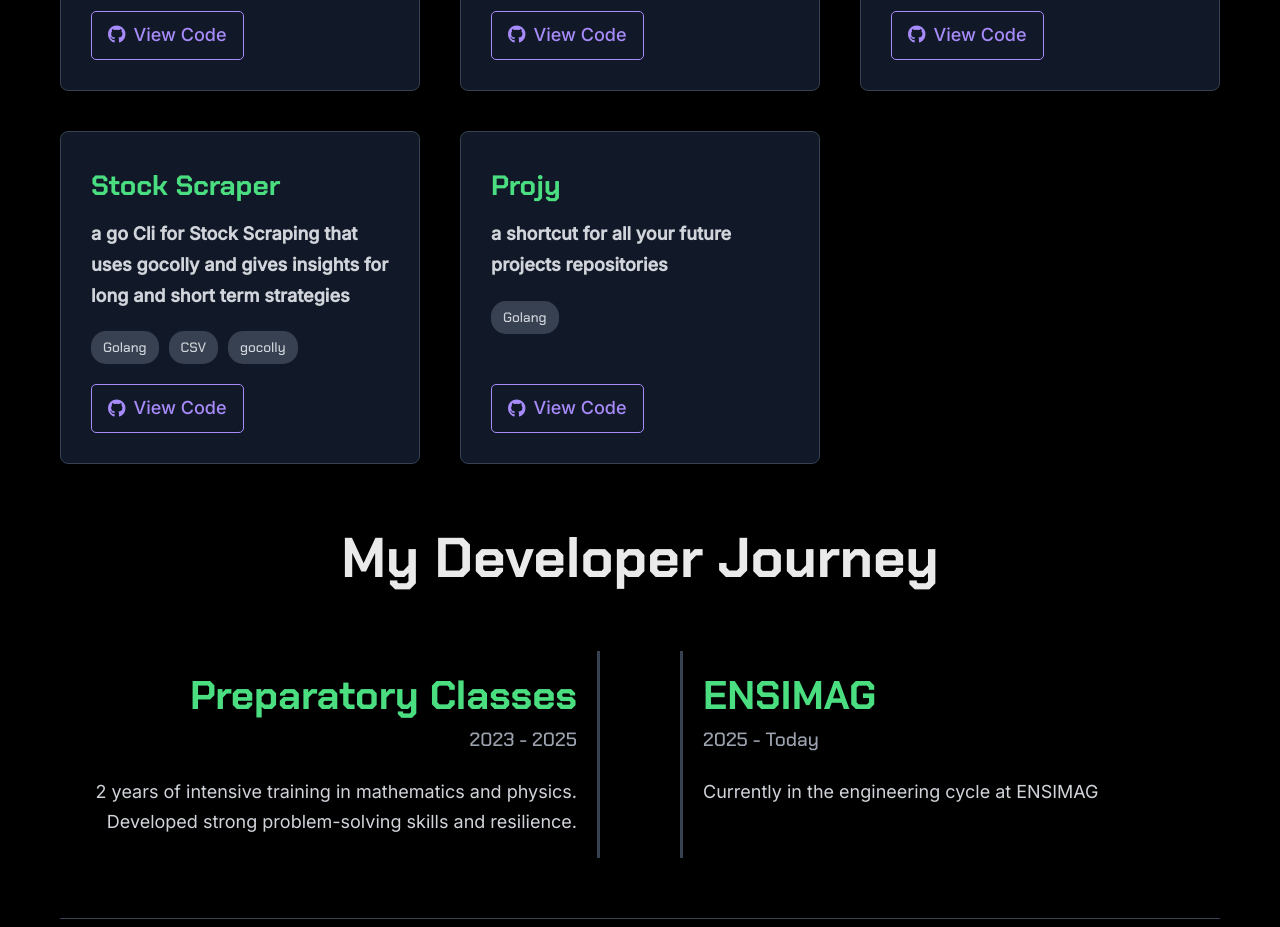
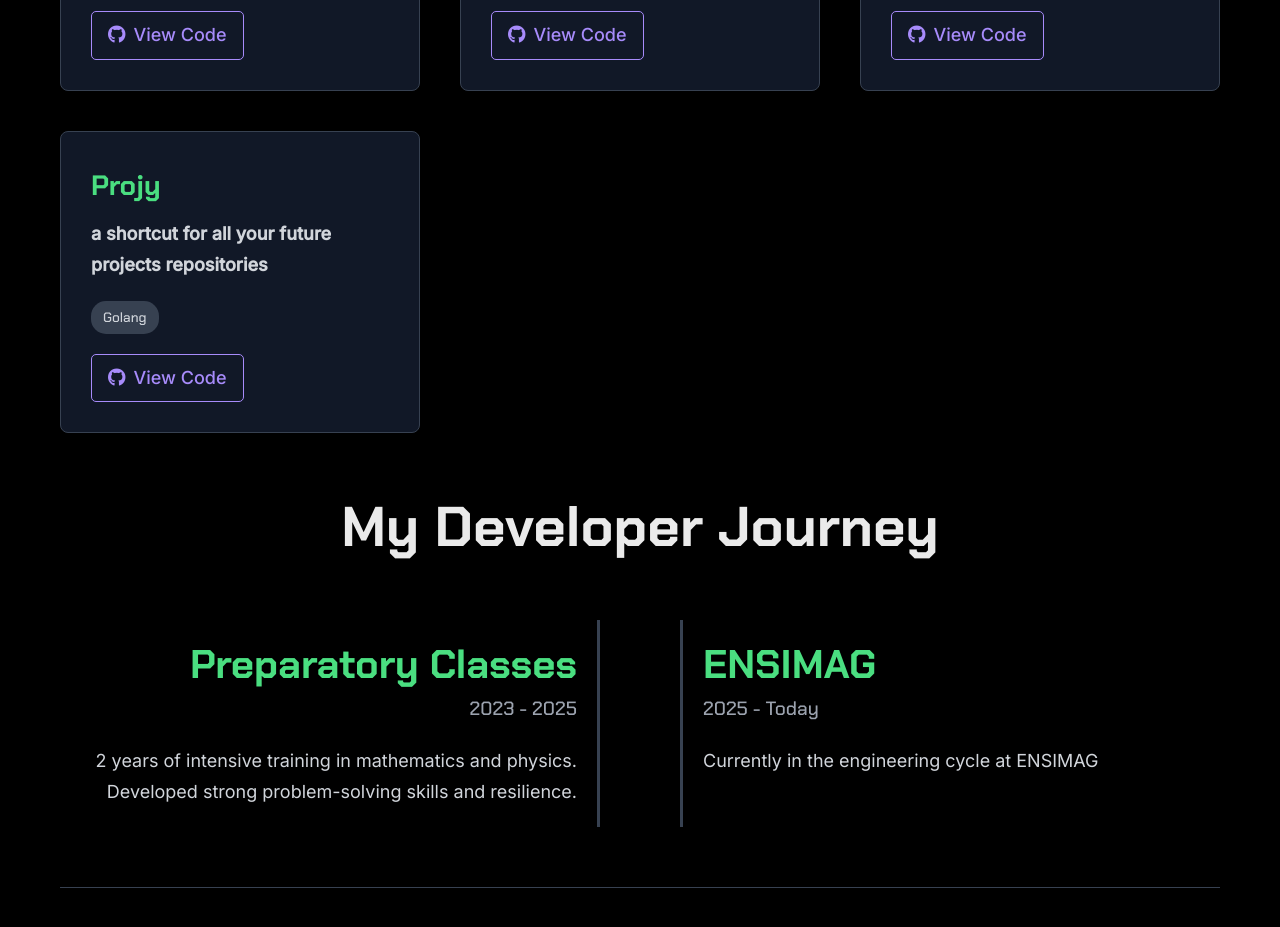
Before and after one commit to hamzajer/webpage, a plain HTML site: page index.html in a window 1280 px wide. Shown: the part 1140-2067 px from the top of the page. Drawn offline with Linux system fonts and the light colour scheme.

Commit message:
changes in projects

```diff
--- a/index.html
+++ b/index.html
@@ -85,20 +85,7 @@
                         <a href="https://github.com/hamzajer/ServerGo" target="_blank"><i class="fab fa-github"></i> View Code</a>
                     </div>
                 </div>
-                    <div class="project-card">
-                    <h3>Stock Scraper</h3>
-                    <p> <b>a go Cli for Stock Scraping that uses gocolly and gives insights for long and short term strategies</b> </p>
-                    <div class="tech-stack">
-                        <span class="tech-pill">Golang</span>
-                        <span class="tech-pill">CSV</span>
-                        <span class="tech-pill">gocolly</span>
 
-                    </div>
-                    <div class="project-links">
-                      <!--  <a href="#" target="_blank"><i class="fas fa-external-link-alt"></i> Live Demo</a> -->
-                        <a href="https://github.com/hamzajer/Stock-Scraper" target="_blank"><i class="fab fa-github"></i> View Code</a>
-                    </div>
-                </div>
                     <div class="project-card">
                     <h3>Projy</h3>
                     <p> <b>a shortcut for all your future projects repositories</b> </p>
```
